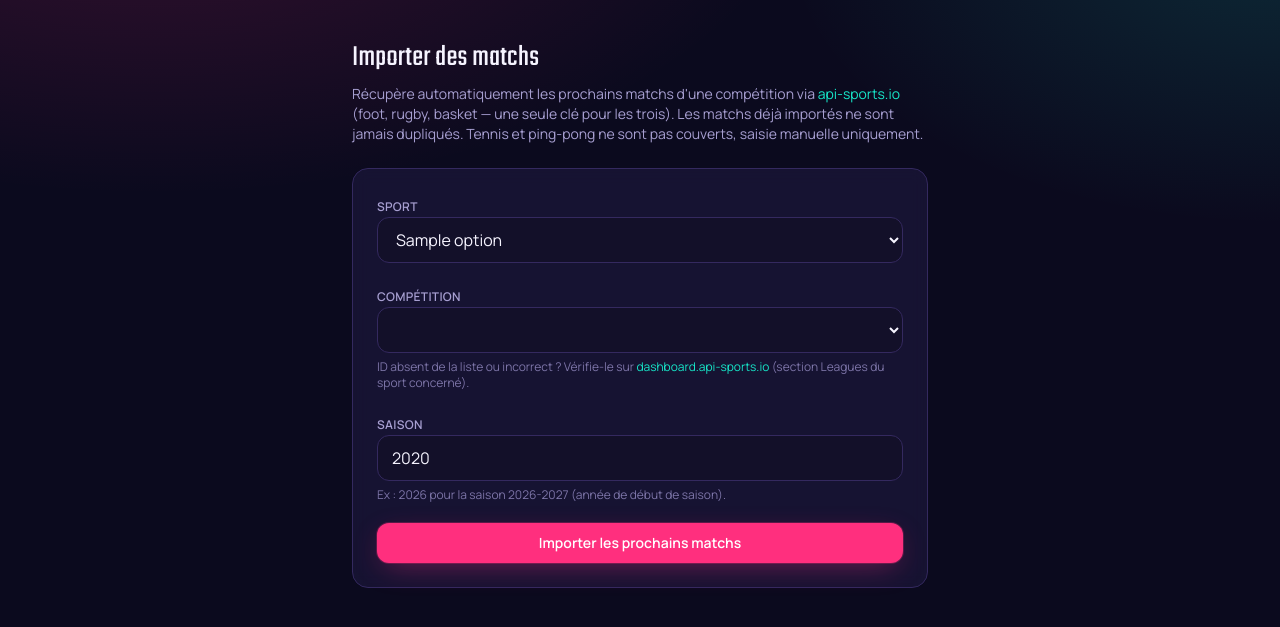
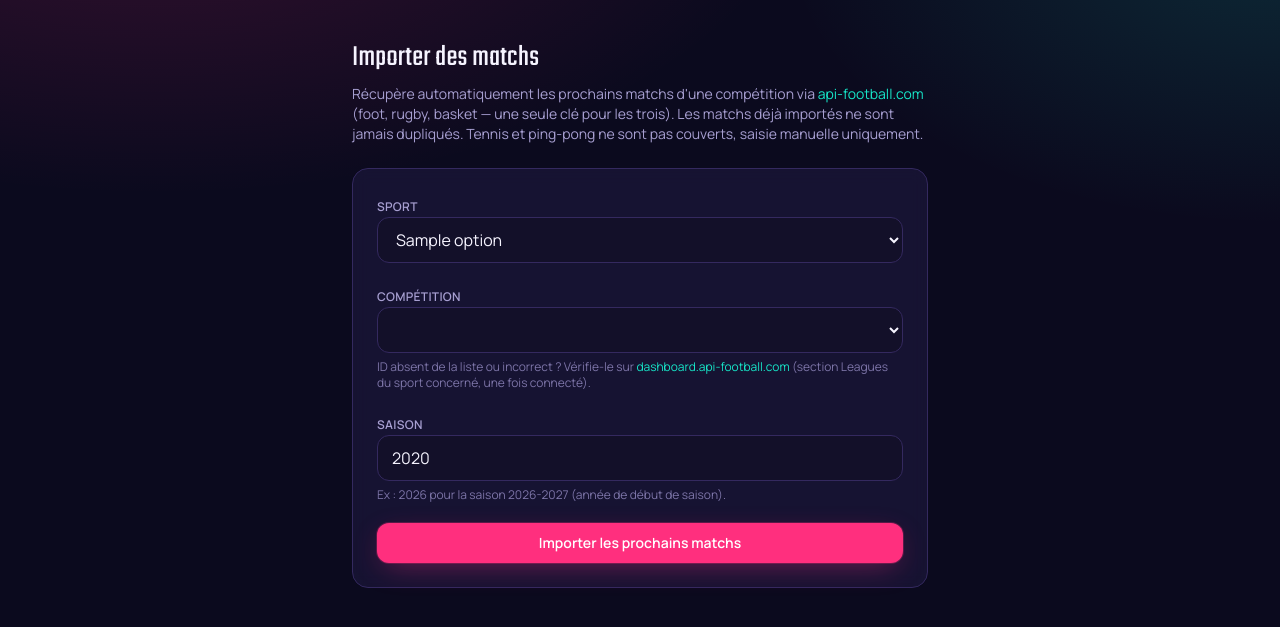
Before and after one commit to chedeville007-tech/meteo-chedeville, a Flask app: template app/templates/group/match_import.html in a window 1280 px wide. Shown: the part 61-688 px from the top of the page. Run offline with Flask 3, Linux system fonts and the light colour scheme; the template is opened without the code that fills it: most values are stand-ins (such as "Sample title", 1, 10 or a date in 2020); lists and menus that the app fills with data are empty; style sheets or scripts are compiled from the project's sources; some libraries are stand-ins or nearby versions.

Commit message:
Corrige l'URL du dashboard api-football.com (etait api-sports.io, inexistant)

```diff
--- a/app/sports_api.py
+++ b/app/sports_api.py
@@ -21,7 +21,7 @@ def _get_api_key() -> str:
     if not api_key:
         raise SportsApiError(
             f"{API_KEY_ENV} n'est pas configurée. Crée un compte gratuit sur "
-            "https://dashboard.api-sports.io, abonne-toi (gratuit) aux sports voulus, "
+            "https://dashboard.api-football.com/register, abonne-toi (gratuit) aux sports voulus, "
             "et ajoute la clé dans les variables d'environnement pour activer l'import automatique."
         )
     return api_key
--- a/app/templates/group/match_import.html
+++ b/app/templates/group/match_import.html
@@ -6,7 +6,7 @@
   <h2 class="mb-2 font-display text-3xl tracking-wide">Importer des matchs</h2>
   <p class="mb-6 text-sm text-muted">
     Récupère automatiquement les prochains matchs d'une compétition via
-    <a href="https://api-sports.io" target="_blank" rel="noopener" class="text-cyan hover:underline">api-sports.io</a>
+    <a href="https://dashboard.api-football.com" target="_blank" rel="noopener" class="text-cyan hover:underline">api-football.com</a>
     (foot, rugby, basket — une seule clé pour les trois). Les matchs déjà importés ne sont jamais dupliqués.
     Tennis et ping-pong ne sont pas couverts, saisie manuelle uniquement.
   </p>
@@ -32,8 +32,8 @@
         </select>
         <p class="text-xs text-muted-2">
           ID absent de la liste ou incorrect ? Vérifie-le sur
-          <a href="https://dashboard.api-sports.io" target="_blank" rel="noopener" class="text-cyan hover:underline">dashboard.api-sports.io</a>
-          (section Leagues du sport concerné).
+          <a href="https://dashboard.api-football.com" target="_blank" rel="noopener" class="text-cyan hover:underline">dashboard.api-football.com</a>
+          (section Leagues du sport concerné, une fois connecté).
         </p>
       </div>
 
```
Also changed, not shown: README.md, 1 other file.
